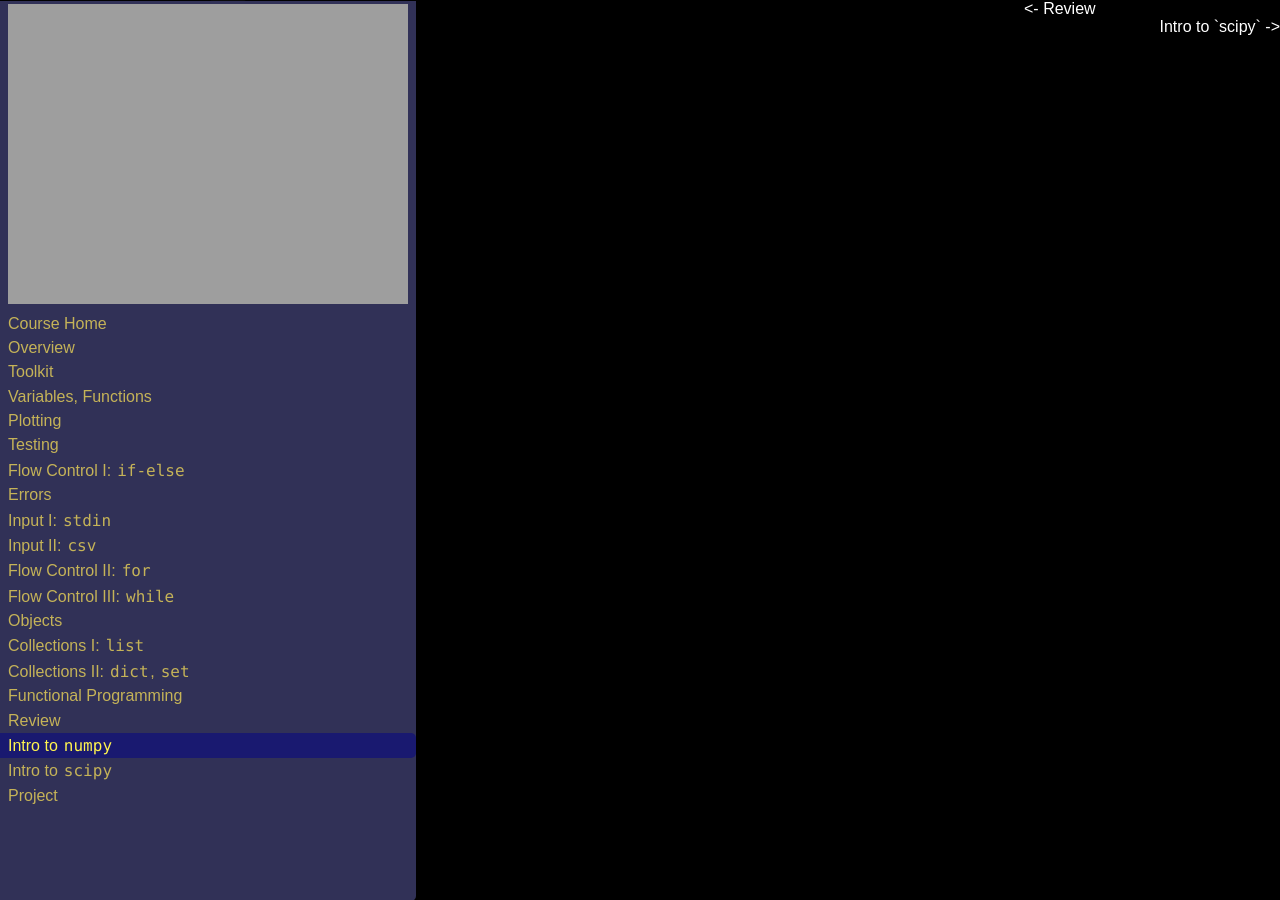
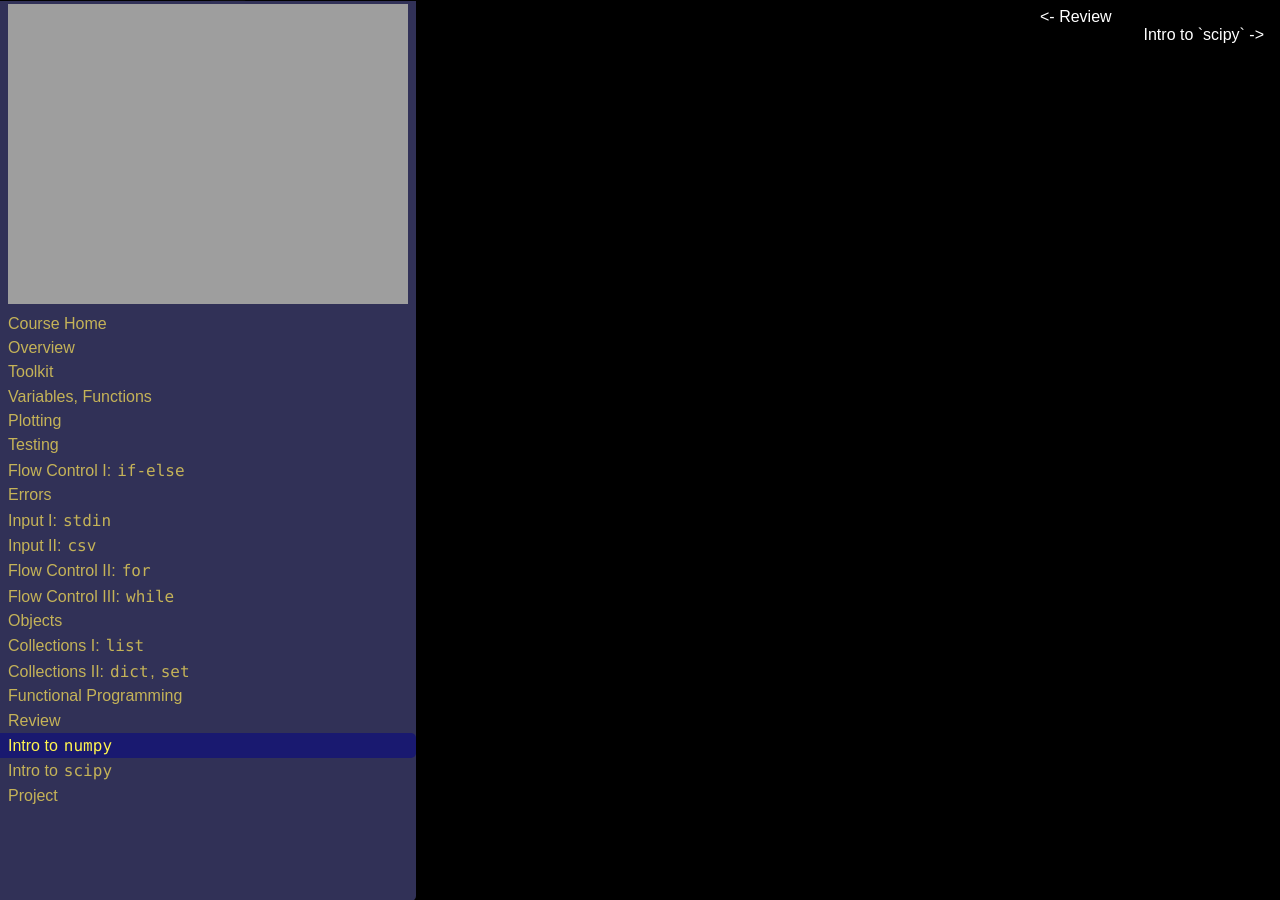
Before and after one commit to AIMS-Ghana/python-course, a Jekyll site: the page built from _days/16_numpy.md, in a window 1280 px wide. Built offline with Jekyll 4.4.1, drawn with Linux system fonts in a browser that asks for light colours.

Commit message:
tweaking prevnext nav element layout

```diff
--- a/css/site.scss
+++ b/css/site.scss
@@ -108,6 +108,8 @@ body {
     left: 80%;
     width: 20%;
     background-color: rgba(0,0,0,0.5);
+    padding-top: 0.5em;
+    padding-bottom: 0.5em;
 
     a {
       display: block;
@@ -116,10 +118,15 @@ body {
     }
 
     .prev:before { content:"<- " }
-    .prev { margin-left:0; }
+    .prev {
+      margin-left:1em;
+    }
 
     .next:after { content:" ->" }
-    .next { float:right; }
+    .next {
+      float:right;
+      margin-right:1em;
+    }
 
   }
 }
```
